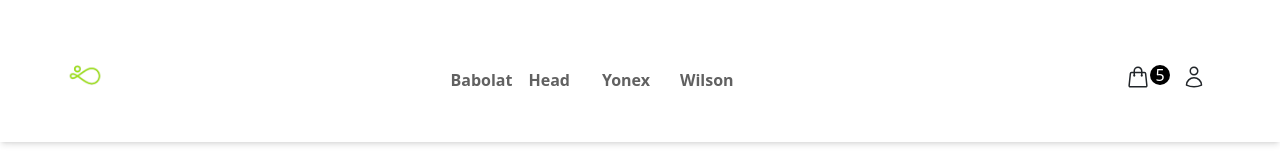
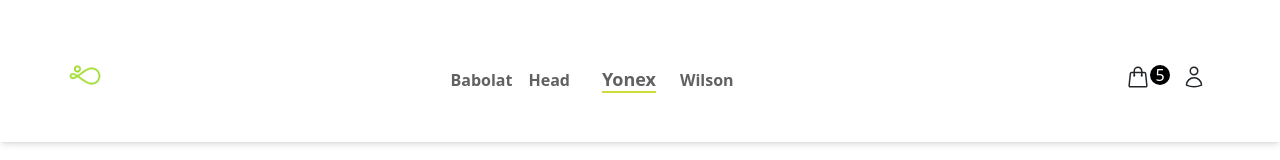
Before and after one commit to xPedroNoronhax/MyTennisStore, a React (Vite) app: page /yonex in a window 1280 px wide. Shown: the top 160 px of the page. Built offline with nearby package versions, Linux system fonts and the light colour scheme.

Commit message:
ajustando router,navegação entre marcas

```diff
--- a/src/App.tsx
+++ b/src/App.tsx
@@ -1,14 +1,10 @@
 import "./App.css";
-import Banner from "./containers/banner/Banner";
-import Footer from "./containers/footer/Footer";
-import Header from "./containers/header/Header";
-import Produtos from "./containers/produtos/Produtos";
-import Searcher from "./containers/searcher/Searcher";
+
 import "bootstrap/dist/css/bootstrap.min.css";
 import "@ionic/react/css/core.css";
-import InfoProduct from "./containers/info_product/InfoProduct";
+
 import PageProdutos from "./containers/produtos/PageProdutos";
-import { createBrowserRouter,RouterProvider } from "react-router-dom";
+import { createBrowserRouter, RouterProvider } from "react-router-dom";
 import Root from "./components/router/Root";
 import Home from "./pages.tsx/Home";
 
@@ -16,20 +12,15 @@ const router = createBrowserRouter([
   {
     path: "/",
     element: <Root />,
-    children:[
-      {index:true, element: <Home/>},
-      {path:'/babolat', element:<PageProdutos marcaSelecionada="BABOLAT"/> },
-      {path:'/wilson', element:<PageProdutos marcaSelecionada="WILSON"/> },
-      {path:'/head', element:<PageProdutos marcaSelecionada="HEAD"/> },
-      {path:'/yonex', element:<PageProdutos marcaSelecionada="YONEX"/> },
-
-
-    ]
-  }
-])
+    children: [
+      { index: true, element: <Home /> },
+     {path: "/:brand", element: <PageProdutos/>}
+    ],
+  },
+]);
 
 function App() {
-  return <RouterProvider router={router}/>
+  return <RouterProvider router={router} />;
 }
 
 export default App;
--- a/src/components/menu/MenuItem.tsx
+++ b/src/components/menu/MenuItem.tsx
@@ -1,14 +1,19 @@
+import { NavLink } from "react-router-dom";
 
 interface MenuItemProps {
-    item: string;
+  item: string;
 }
 
-const MenuItem: React.FC<MenuItemProps> = ({item}) => {
+const MenuItem: React.FC<MenuItemProps> = ({ item }) => {
+  const activeClass = 'text-lg text-gray-700 font-bold  border-b-2 border-solid border-lime-500';
+  const inactiveClass = 'text-base text-gray-700 font-bold cursor-pointer';
   return (
     <li className="max-w-[46px] md:ml-8 text-xl md:my-0 my-7 ">
-        <a className=" text-base text-gray-700 font-bold cursor-pointer">{item}</a>
+      <NavLink to={`/${item.toLowerCase()}`} className={({isActive}) => isActive ? activeClass : inactiveClass}>
+        {item}
+      </NavLink>
     </li>
-  )
-}
+  );
+};
 
-export default MenuItem
+export default MenuItem;
--- a/src/components/nav/Nav.tsx
+++ b/src/components/nav/Nav.tsx
@@ -8,25 +8,22 @@ const Nav = () => {
   const [open, setOpen] = useState(false);
   return (
     <div className="shadow-md w-full fixed top-0 left-0 z-50 bg-white">
-
       <div className="flex items-center md:justify-around bg-white py-4 md:px-10 px-7 relative">
         <div
           className=" w-1/3 font-bold text-2xl cursor-pointer flex items-center  font-[Poppins]
       text-gray-800"
         >
           <span className="text-3xl text-indigo-600 mr-1 pt-2">
-            <NavLink to='/'>
+            <NavLink to="/">
               <Logo />
             </NavLink>
           </span>
-
         </div>
 
         <div
           onClick={() => setOpen(!open)}
           className=" text-3xl absolute right-8 top-6 cursor-pointer md:hidden mt-4"
         >
-
           <svg
             xmlns="http://www.w3.org/2000/svg"
             x="0px"
@@ -46,25 +43,17 @@ const Nav = () => {
             open ? "top-20 " : "top-[-490px]"
           }`}
         >
-          <NavLink to="/babolat">
-            <MenuItem item="Babolat" />
-          </NavLink>
-          <NavLink to='/head'>
-            <MenuItem item="Head" />
-          </NavLink>
-          <NavLink to="/yonex">
-            <MenuItem item="Yonex" />
-          </NavLink>
-          <NavLink to='/wilson'>
-            <MenuItem item="Wilson" />
-          </NavLink>
+          <MenuItem item="Babolat" />
+
+          <MenuItem item="Head" />
+
+          <MenuItem item="Yonex" />
+
+          <MenuItem item="Wilson" />
         </ul>
         <CartUser />
-
       </div>
-
     </div>
-
   );
 };
 
--- a/src/containers/produtos/PageProdutos.tsx
+++ b/src/containers/produtos/PageProdutos.tsx
@@ -1,12 +1,15 @@
-
+import { useParams } from "react-router-dom";
 import ProdutosMarca from "./ProdutosMarca";
 
 interface PageProdutosProps {
-  marcaSelecionada?: string ;
+  marcaSelecionada?: string;
   marca?: string;
+  brand?: string;
 }
 
-const PageProdutos: React.FC<PageProdutosProps> = ({ marcaSelecionada }) => {
+const PageProdutos: React.FC<PageProdutosProps> = () => {
+  const { brand } = useParams<{ brand: string }>();
+  const marcaSelecionada = brand?.toUpperCase();
   const marca = marcaSelecionada
     ? marcaSelecionada.charAt(0).toUpperCase() +
       marcaSelecionada.slice(1).toLowerCase()
```
Also changed, not shown: src/containers/produtos/ProdutosMarca.tsx (+15 -9 lines).
